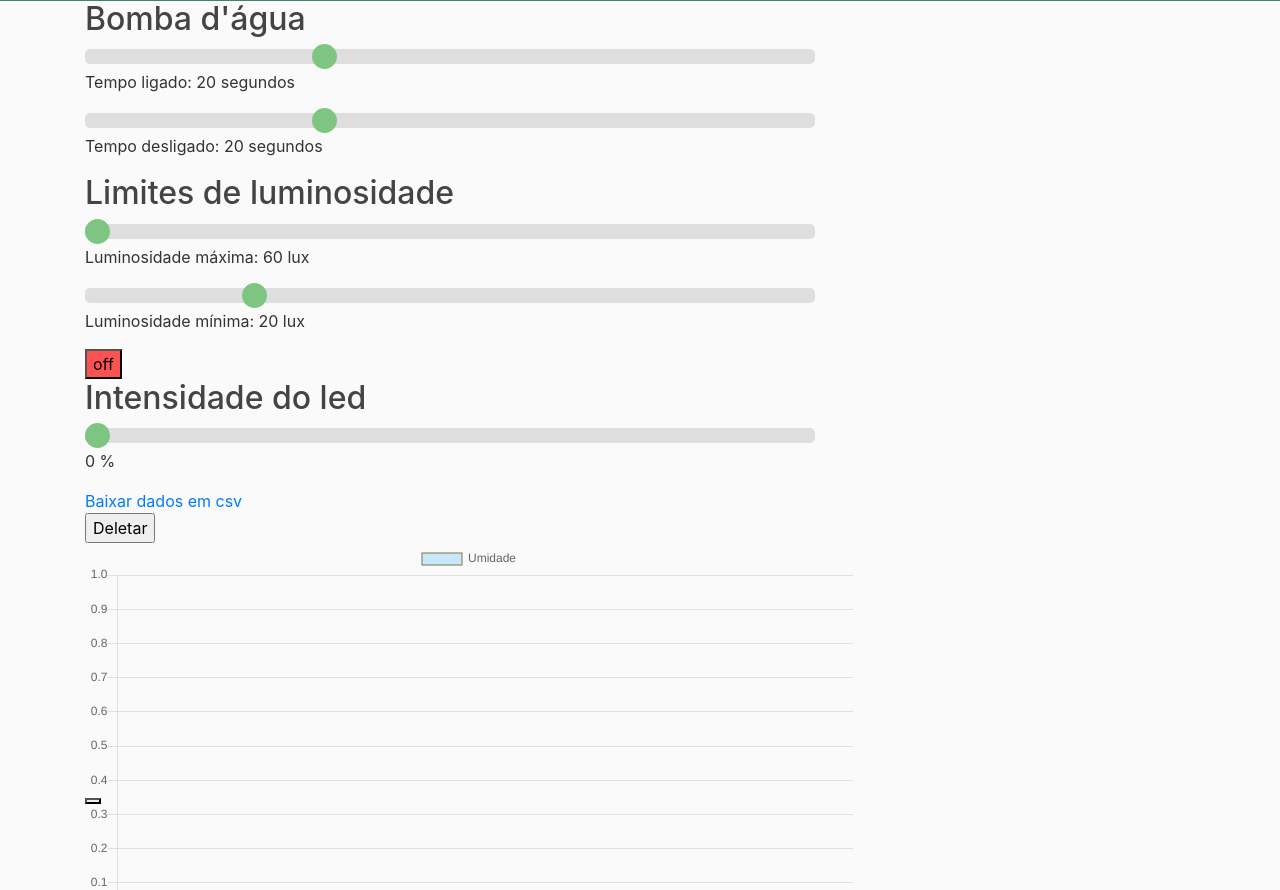
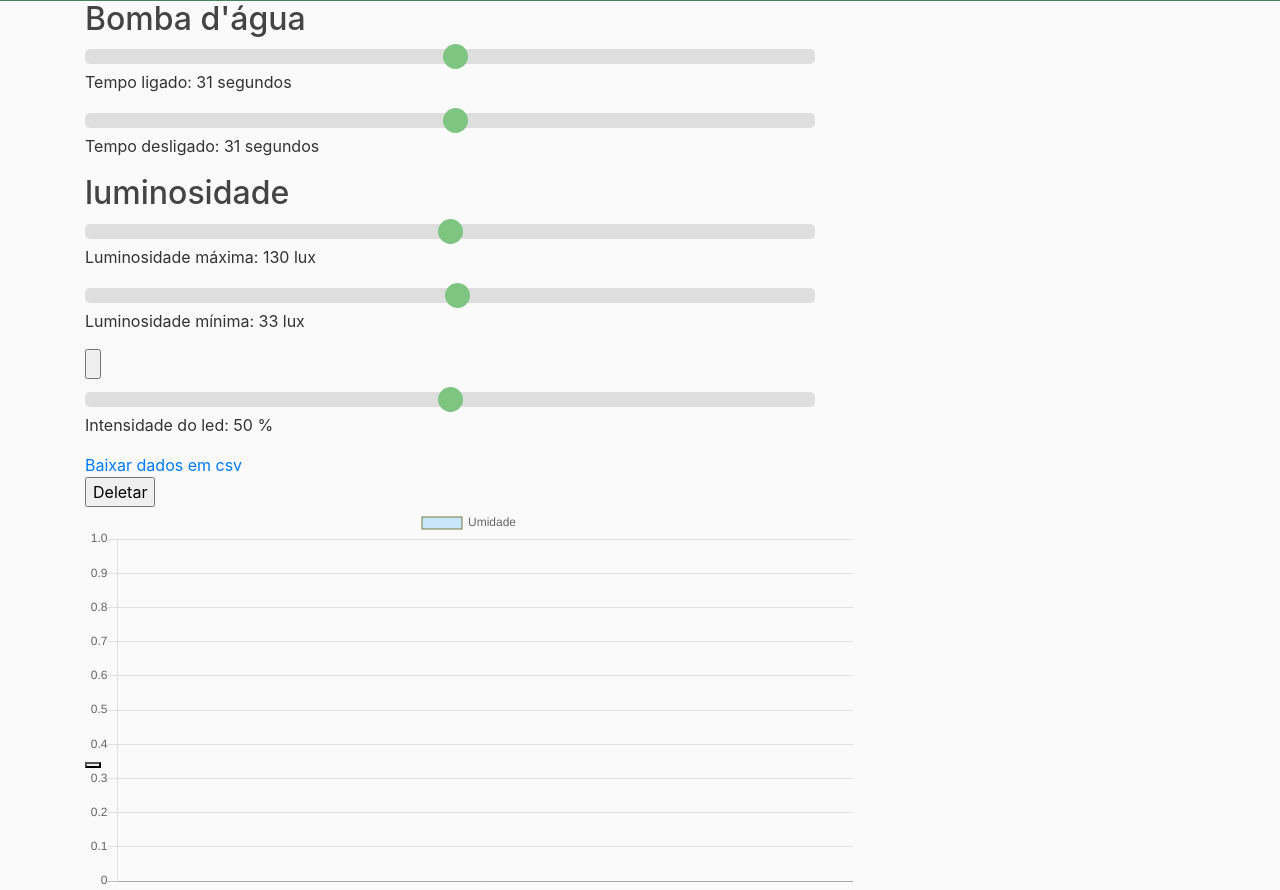
Before and after one commit to Gabriel-Salom/Beleaf, a Flask app: template templates/graph.html in a window 1280 px wide. Shown: the part 80-970 px from the top of the page. Run offline with Flask 2, Linux system fonts and the light colour scheme; the template is opened without the code that fills it, so the values that code supplies are empty; some libraries are stand-ins or nearby versions.

Commit message:
Elementos da interface gráfica vivos

```diff
--- a/static/graph.js
+++ b/static/graph.js
@@ -12,7 +12,8 @@
 var automatic_light = 0;
 
 // Api URL
-const api_url = '/chart_data';
+const api_url_chart = '/chart_data';
+const api_url_config = '/config_elements';
 
 // Função para dar update nos gráficos
 function update_lists(){
@@ -54,7 +55,7 @@
 create_graph();
 
 function create_graph(){
-    $.getJSON(api_url, function(data) {
+    $.getJSON(api_url_chart, function(data) {
         for(var i = 0; i < data.length; i++) {
             labels_date.push(data[i].date_posted);
             humidity_list.push(data[i].humidity);
@@ -67,11 +68,174 @@
     })
 };
 
+//
+config_info();
+
+var automatic_light_output = document.getElementById("automatic_light_output");
+function config_info(){
+    $.getJSON(api_url_config, function(data) {
+            time_on_output.innerHTML = data.time_on;
+            time_on.value = data.time_on;
+            time_off_output.innerHTML = data.time_off;
+            time_off.value = data.time_off;
+            lux_max_output.innerHTML = data.lux_max;
+            lux_max.value = data.lux_max;
+            lux_min_output.innerHTML = data.lux_min;
+            lux_min.value = data.lux_min;
+            light_intensity_output.innerHTML = data.light_intensity;
+            light_intensity.value = data.light_intensity;
+            if (data.automatic_light == 1){
+                automatic_light_output.className = "on";
+                automatic_light_output.value = "on";
+            }
+            if (data.automatic_light == 0){
+                automatic_light_output.className = "off";
+                automatic_light_output.value = "off";
+            }
+    })
+};
+
+// =========================================================
+// Tempo de acionamento da bomba
+var time_on = document.getElementById("time_on");
+var time_off = document.getElementById("time_off");
+
+var time_on_output = document.getElementById("time_on_output");
+var time_off_output = document.getElementById("time_off_output");
+
+time_on_output.innerHTML = time_on.value;
+time_off_output.innerHTML = time_off.value;
+
+time_on.oninput = function() {
+    time_on_output.innerHTML = this.value;
+}
+
+time_off.oninput = function() {
+    time_off_output.innerHTML = this.value;
+}
+
+// Limites de luminosidade
+var lux_max = document.getElementById("lux_max");
+var lux_min = document.getElementById("lux_min");
+
+var lux_max_output = document.getElementById("lux_max_output");
+var lux_min_output = document.getElementById("lux_min_output");
+
+lux_max_output.innerHTML = lux_max.value;
+lux_min_output.innerHTML = lux_min.value;
+
+lux_max.oninput = function() {
+    lux_max_output.innerHTML = this.value;
+}
+
+lux_min.oninput = function() {
+    lux_min_output.innerHTML = this.value;
+}
+
+// Intensidade do led
+var light_intensity = document.getElementById("light_intensity");
+
+var light_intensity_output = document.getElementById("light_intensity_output");
+light_intensity_output.innerHTML = light_intensity.value;
+light_intensity.oninput = function() {
+    light_intensity_output.innerHTML = this.value;
+}
+
+function toggleState(item){
+    if(item.className == "on") {
+       item.className="off";
+       item.value="off";
+       automatic_light = 0;
+       GenerateJSON();
+    } else {
+       item.className="on";
+       item.value="on";
+       automatic_light = 1;
+       GenerateJSON();
+    }
+ }
+
+
+// When the user releases the slider, sends the new data to the database
+function GenerateJSON()
+{
+    var jsonData = {}
+    jsonData['lux_max'] = parseInt(lux_max.value);
+    jsonData['lux_min'] = parseInt(lux_min.value);
+    jsonData['time_on'] = parseInt(time_on.value);
+    jsonData['time_off'] = parseInt(time_off.value);
+    jsonData['light_intensity'] = parseInt(light_intensity.value);
+    jsonData['automatic_light'] = parseInt(automatic_light);;
+
+    console.log(jsonData);
+
+      $.ajax({
+        type: "POST",
+        url: "/config_elements",
+        contentType: 'application/json',
+        data: JSON.stringify(jsonData),
+        dataType: 'json',
+        success: function() {
+            //console.log(data);
+        }
+        });
+ }
+
+time_on.onchange = function() {
+    GenerateJSON();
+}
+
+time_off.onchange = function() {
+    GenerateJSON();
+}
+
+lux_max.onchange = function() {
+    GenerateJSON();
+}
+
+lux_min.onchange = function() {
+    GenerateJSON();
+}
+
+light_intensity.onchange = function() {
+    GenerateJSON();
+}
+
+// =========================================================
+// Deletar todos os dados
+
+
+function confirmDelete() {
+    swal({
+        title: "Atenção!",
+        text: "Deseja limpar a base de dados? Uma vez realizado, o ato não poderá ser desfeito.",
+        icon: "warning",
+        buttons: true,
+        dangerMode: true,
+      }).then((isConfirm) => {
+        if (isConfirm) {
+        $.ajax({
+            type: "DELETE",
+            url: "/chart_data",
+            success: function() {
+                swal("Dados deletados com sucesso", "success");
+            },
+            error: function () {
+                swal("Erro ao deletar!", "Por favor tente novamente", "error");
+            }
+        });
+    }else{
+        swal("Cancelado!", "Os dados estão a salvo... por enquanto!", "error");
+        }
+    });
+};
+
+
 // Função para atualizar o gráfico a cada 3 segundos
 setInterval(update_graph,3000);
 
 function update_graph(){
-    $.getJSON(api_url, function(data) {
+    $.getJSON(api_url_chart, function(data) {
         if(data.length > labels_date.length){
             for(var i = labels_date.length; i < data.length; i++) {
                 labels_date.push(data[i].date_posted);
@@ -240,137 +404,3 @@
         }
     }
 });
-
-// =========================================================
-// Tempo de acionamento da bomba
-var time_on = document.getElementById("time_on");
-var time_off = document.getElementById("time_off");
-
-var time_on_output = document.getElementById("time_on_output");
-var time_off_output = document.getElementById("time_off_output");
-
-time_on_output.innerHTML = time_on.value;
-time_off_output.innerHTML = time_off.value;
-
-time_on.oninput = function() {
-    time_on_output.innerHTML = this.value;
-}
-
-time_off.oninput = function() {
-    time_off_output.innerHTML = this.value;
-}
-
-// Limites de luminosidade
-var lux_max = document.getElementById("lux_max");
-var lux_min = document.getElementById("lux_min");
-
-var lux_max_output = document.getElementById("lux_max_output");
-var lux_min_output = document.getElementById("lux_min_output");
-
-lux_max_output.innerHTML = lux_max.value;
-lux_min_output.innerHTML = lux_min.value;
-
-lux_max.oninput = function() {
-    lux_max_output.innerHTML = this.value;
-}
-
-lux_min.oninput = function() {
-    lux_min_output.innerHTML = this.value;
-}
-
-// Intensidade do led
-var light_intensity = document.getElementById("light_intensity");
-
-var light_intensity_output = document.getElementById("light_intensity_output");
-light_intensity_output.innerHTML = light_intensity.value;
-light_intensity.oninput = function() {
-    light_intensity_output.innerHTML = this.value;
-}
-
-function toggleState(item){
-    if(item.className == "on") {
-       item.className="off";
-       item.value="off";
-       automatic_light = 0;
-       GenerateJSON();
-    } else {
-       item.className="on";
-       item.value="on";
-       automatic_light = 1;
-       GenerateJSON();
-    }
- }
-
-// When the user releases the slider, sends the new data to the database
-function GenerateJSON()
-{
-    var jsonData = {}
-    jsonData['lux_max'] = parseInt(lux_max.value);
-    jsonData['lux_min'] = parseInt(lux_min.value);
-    jsonData['time_on'] = parseInt(time_on.value);
-    jsonData['time_off'] = parseInt(time_off.value);
-    jsonData['light_intensity'] = parseInt(light_intensity.value);
-    jsonData['automatic_light'] = parseInt(automatic_light);;
-
-    console.log(jsonData);
-
-      $.ajax({
-        type: "POST",
-        url: "/config_elements",
-        contentType: 'application/json',
-        data: JSON.stringify(jsonData),
-        dataType: 'json',
-        success: function(data) {
-            console.log(data)
-        }
-        });
- }
-
-time_on.onchange = function() {
-    GenerateJSON();
-}
-
-time_off.onchange = function() {
-    GenerateJSON();
-}
-
-lux_max.onchange = function() {
-    GenerateJSON();
-}
-
-lux_min.onchange = function() {
-    GenerateJSON();
-}
-
-light_intensity.onchange = function() {
-    GenerateJSON();
-}
-
-// =========================================================
-// Deletar todos os dados
-
-
-function confirmDelete() {
-    swal({
-        title: "Atenção!",
-        text: "Deseja limpar a base de dados? Uma vez realizado, o ato não poderá ser desfeito.",
-        icon: "warning",
-        buttons: true,
-        dangerMode: true,
-      }).then((isConfirm) => {
-        if (isConfirm) {
-        $.ajax({
-            type: "DELETE",
-            url: "/chart_data",
-            success: function() {
-                swal("Dados deletados com sucesso", "success");
-            },
-            error: function () {
-                swal("Erro ao deletar!", "Por favor tente novamente", "error");
-            }
-        });
-    }else{
-        swal("Cancelado!", "Os dados estão a salvo... por enquanto!", "error");
-        }
-    });
-};
--- a/static/main.css
+++ b/static/main.css
@@ -112,6 +112,13 @@
     background: #4CAF50;
     cursor: pointer;
   }
+.on_off_switch{
+  padding-bottom: 10px;
+}
 
-  .on  { background:#4CAF50; }
-  .off { background:rgb(253, 82, 82); }
+.on  {
+  background:#4CAF50;
+}
+.off {
+  background:rgb(250, 41, 41);
+}
--- a/templates/graph.html
+++ b/templates/graph.html
@@ -2,25 +2,26 @@
 {% block content %}
     <div>
         <h2>Bomba d'água</h2>
-        <input type="range" min="1" max="60" value="20" class="slider" id="time_on">
+        <input type="range" min="1" max="60" class="slider" id="time_on">
         <p>Tempo ligado: <span id="time_on_output"></span> segundos</p>
-        <input type="range" min="1" max="60" value="20" class="slider" id="time_off">
+        <input type="range" min="1" max="60" class="slider" id="time_off">
         <p>Tempo desligado: <span id="time_off_output"></span> segundos</p>
     </div>
 
     <div>
-        <h2>Limites de luminosidade</h2>
-        <input type="range" min="60" max="200" value="20" class="slider" id="lux_max">
+        <h2>luminosidade</h2>
+        <input type="range" min="60" max="200" class="slider" id="lux_max">
         <p>Luminosidade máxima: <span id="lux_max_output"></span> lux</p>
-        <input type="range" min="10" max="55" value="20" class="slider" id="lux_min">
+        <input type="range" min="10" max="55" class="slider" id="lux_min">
         <p>Luminosidade mínima: <span id="lux_min_output"></span> lux</p>
     </div>
 
+    <div class="on_off_switch">
+        <input type="button" id="automatic_light_output" onclick="toggleState(this)">
+    </div>
     <div>
-        <input type="button" id="automatic_light" value="off" class="off" onclick="toggleState(this)">
-        <h2>Intensidade do led</h2>
-        <input type="range" min="0" max="150" value="0" class="slider" id="light_intensity">
-        <p><span id="light_intensity_output"></span> %</p>
+        <input type="range" min="0" max="100" class="slider" id="light_intensity">
+        <p>Intensidade do led: <span id="light_intensity_output"></span> %</p>
     </div>
 
     <div><a href="/download">Baixar dados em csv</a></div>
--- a/templates/layout.html
+++ b/templates/layout.html
@@ -4,6 +4,7 @@
     <!-- Required meta tags -->
     <meta charset="utf-8">
     <meta name="viewport" content="width=device-width, initial-scale=1, shrink-to-fit=no">
+    <link rel="shortcut icon" href="#" />
 
     <!-- Bootstrap CSS -->
     <link rel="stylesheet" href="https://maxcdn.bootstrapcdn.com/bootstrap/4.0.0/css/bootstrap.min.css" integrity="sha384-Gn5384xqQ1aoWXA+058RXPxPg6fy4IWvTNh0E263XmFcJlSAwiGgFAW/dAiS6JXm" crossorigin="anonymous">
```
Also changed, not shown: db.sqlite.
